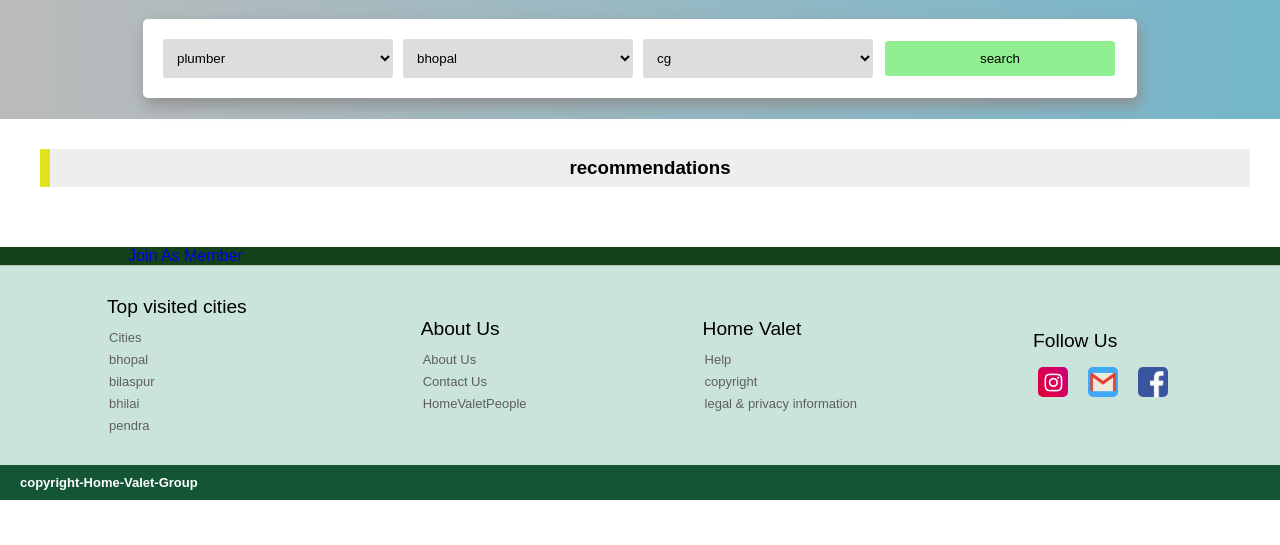
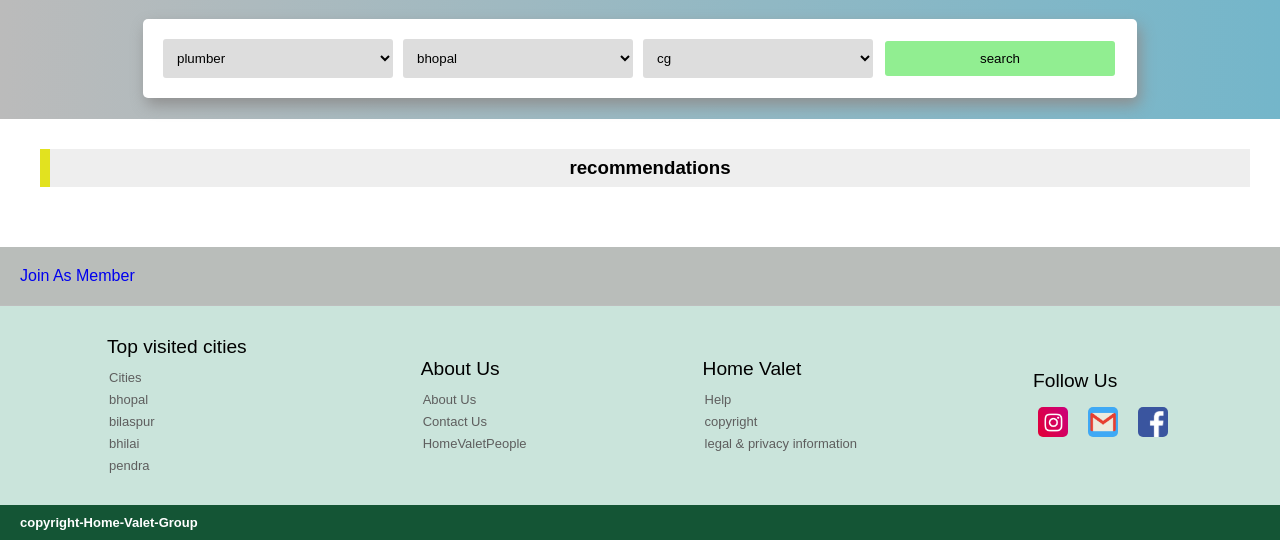
Before and after one commit to akhilesoni/homevalet, a Django app: page / in a window 1280 px wide. Shown: the part 169-714 px from the top of the page. Run offline with Django 3.2, Linux system fonts and the light colour scheme.

Commit message:
bug fixed

```diff
--- a/app/templates/base.html
+++ b/app/templates/base.html
@@ -290,13 +290,14 @@
 
             }
             .join{
-                padding-left: 10%;
-                padding-right: 10%;
-                background-color: #134219;
+                padding: 20px;
+                background-color: #b9bdba;
+
             }
             .join_button{
-                background-color: #134219;
                 color: #c4c4c4;
+                text-decoration: none;
+
             }
 
 
```
